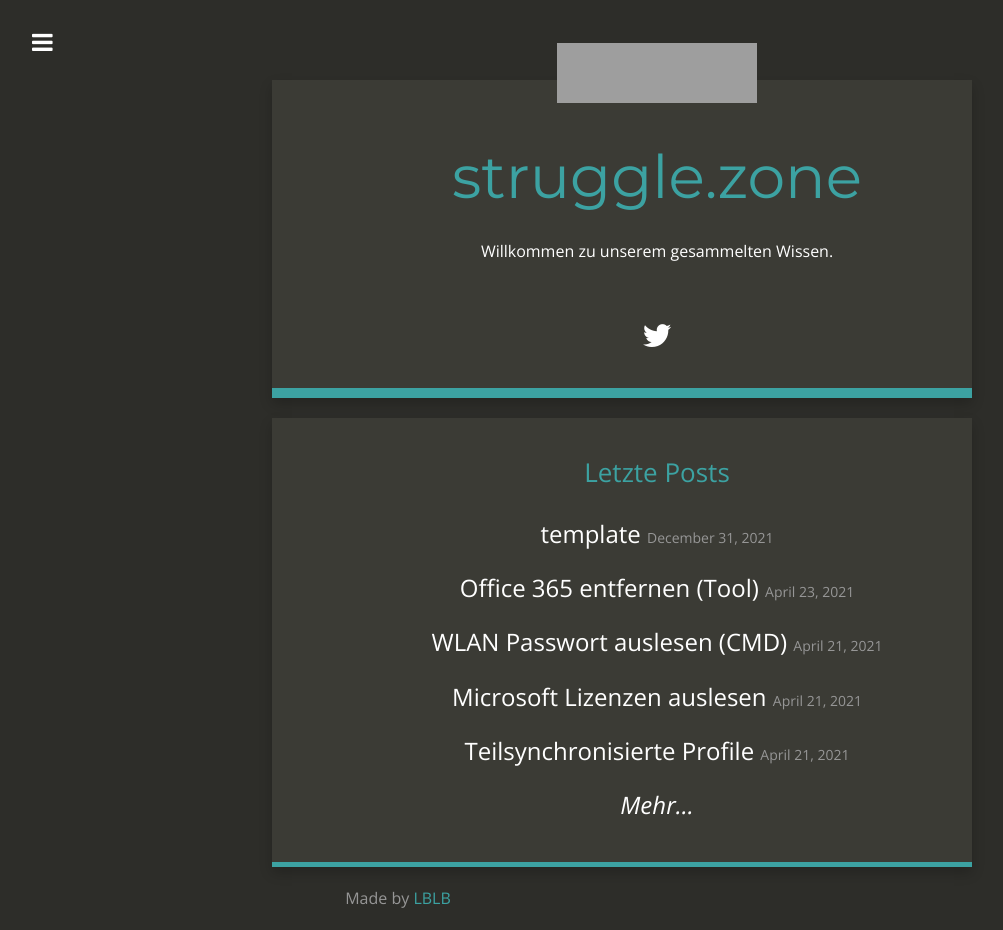
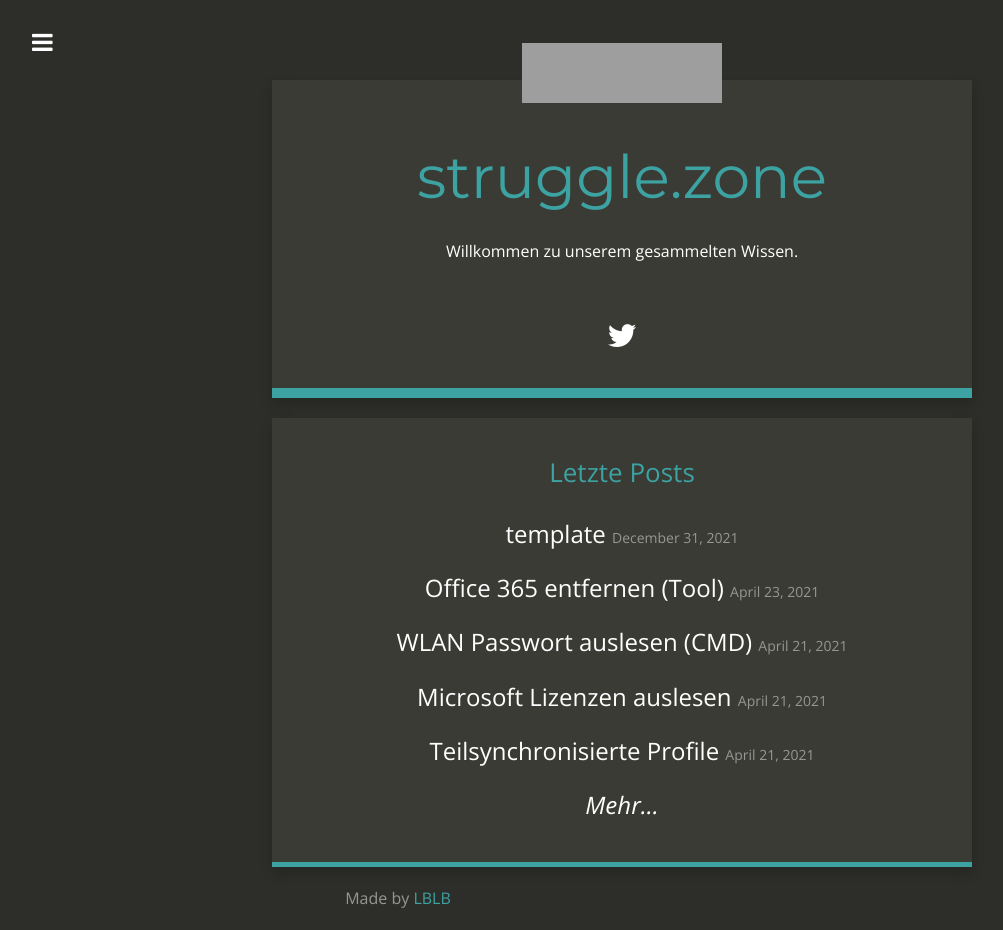
Before and after one commit to eski1337/lblb-it-ffd00, a Jekyll site: the page built from index.html, in a window 1280 px wide. Shown: the whole page, without its empty margins (18-1021 px from the left). Built offline with Jekyll 4.4.1, drawn with Linux system fonts in a browser that asks for light colours; nearby versions of some CDN libraries; grey boxes are pictures that could not be loaded.

Commit message:
style.scss: changed

```diff
--- a/css/style.scss
+++ b/css/style.scss
@@ -131,7 +131,7 @@
 	background-color: $medium;
 	padding-top: 20px;
 	padding-bottom: 20px;
-	padding-left: 80px;
+	padding-left: 10px;
 	padding-right: 10px;
 	margin-top: 20px;
 	box-shadow: 0px 0px 0px 0px, 0px 6px 12px rgba(0, 0, 0, 0.2);
```
